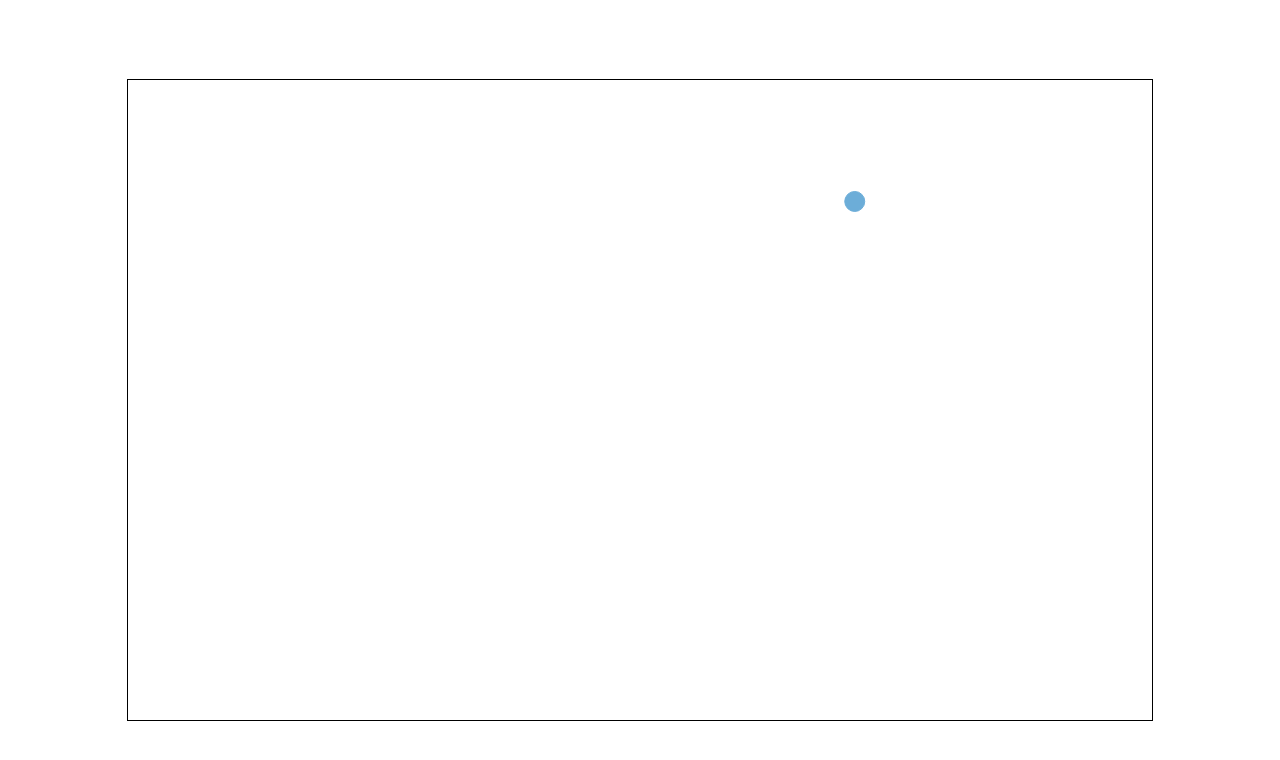
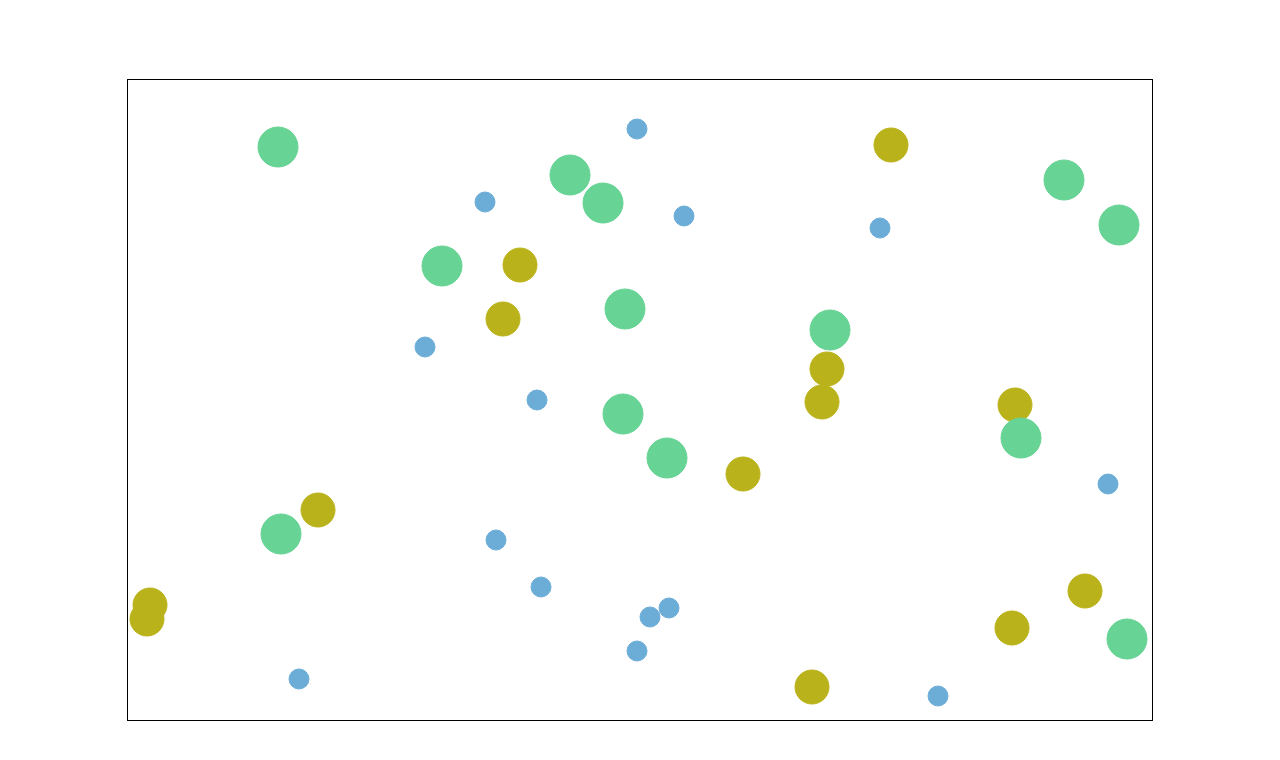
Before and after one commit to isobarbaric/Ian-Pandemic-Sim, a plain HTML site: page index.html in a window 1280 px wide. Drawn offline with Linux system fonts and the light colour scheme.

Commit message:
added necessary functionality for multiple dots

```diff
--- a/index.html
+++ b/index.html
@@ -1,11 +1,11 @@
 <!DOCTYPE html>
 <html lang="en">
-<head>
-    <link rel="stylesheet" href="styles.css">
+  <head>
+    <link rel="stylesheet" href="styles.css" />
     <title>COVID-19 Game</title>
-</head>
-<body>
+  </head>
+  <body>
     <canvas id="game"></canvas>
     <script src="script.js"></script>
-</body>
+  </body>
 </html>
--- a/script.js
+++ b/script.js
@@ -5,27 +5,30 @@ let canvas = document.querySelector('#game')
 canvas.width = 0.8*window.innerWidth;
 canvas.height = 0.8*window.innerHeight;
 
+// dynamically size window whenever necessary
+window.addEventListener('resize', function(){
+  canvas.width = 0.8*window.innerWidth;
+  canvas.height = 0.8*window.innerHeight;
+});
+
 let context = canvas.getContext('2d');
 
-function generateRandomCoordinate(min, max) {
-  return Math.random() * (max - min) + min;
+let generateRandomInt = function(min, max) {
+  return Math.trunc(Math.random() * (max - min) + min);
 }
 
 // creating a class for the dots
 class Person {
 
   static borderWidth = 0;
-  static childSpeed = 3;
-  static adultSpeed = 2;
-  static seniorSpeed = 1;
+  static seniorSpeed = 2;
+  static adultSpeed = Person.seniorSpeed * 1.5;
+  static childSpeed = Person.adultSpeed * 1.5;
+  static steps = [-1, 1]
 
   constructor(id_number, age_group) {
     this.id_number = id_number;
     this.age_group = age_group;
-
-    // 0, 100 are just temporary dummy values
-    this.x = generateRandomCoordinate(0, canvas.width);
-    this.y = generateRandomCoordinate(0, canvas.height);
 
     // change radius as per dot type
     if (age_group === 'child') {
@@ -43,10 +46,17 @@ class Person {
     }
     this.borderColor = this.backgroundColor;
 
+    // 0, 100 are just temporary dummy values
+    this.x = generateRandomInt(this.radius+1, canvas.width-this.radius-1);
+    this.y = generateRandomInt(this.radius+1, canvas.height-this.radius-1);
+
     // set step size of Person object, different speed according to type of person
-    this.stepX = 1 * this.speed;
-    this.stepY = 1 * this.speed;
-
+    // this.stepX = this.speed;
+    // this.stepY = this.speed;
+    // console.log(generateRandomInt(0, 2))
+    // console.log(Person.steps[generateRandomInt(0, 2)] * this.speed)
+    this.stepX = Person.steps[generateRandomInt(0, 2)] * this.speed;
+    this.stepY = Person.steps[generateRandomInt(0, 2)] * this.speed;
   }
 
   draw() {
@@ -62,7 +72,6 @@ class Person {
   }
 
   update() {
-    context.clearRect(0, 0, canvas.width, canvas.height);
     this.draw();
 
     // collision detection
@@ -88,14 +97,26 @@ class Person {
 
 id_counter = 1
 
-testPerson = new Person(id_counter, "child")
-testPerson.draw()
+let dots = []
+let ages = ['child', 'adult', 'senior']
+
+for (let i = 0; i < 40; i++) {
+  dots.push(new Person(id_counter, ages[i % 3]));
+  dots[i].draw();
+  id_counter++;
+}
+
+// add infected dot(s)
 
 // add validation for spawn area, to make sure don't spawn out of the screen
 
-let updateCircle = function() {
-  requestAnimationFrame(updateCircle);
-  testPerson.update();
+let updateCanvas = function() {
+  requestAnimationFrame(updateCanvas);
+  context.clearRect(0, 0, canvas.width, canvas.height);
+  dots.forEach((currentPerson) => {
+    // console.log(currentPerson.id_number);
+    currentPerson.update();
+  });
 }
 
-updateCircle();
+updateCanvas();
--- a/styles.css
+++ b/styles.css
@@ -5,7 +5,18 @@
     padding: 0;
 }
 
+html, body {
+    width: 100%;
+    height: 100%;
+}
+
+body {
+    background-color: '#fff5be';
+}
+
 canvas {
+    background-color: '#fff5be';
+
     /* so that we can see the canvas's boundaries */
     border: 1px solid black;
 
```
